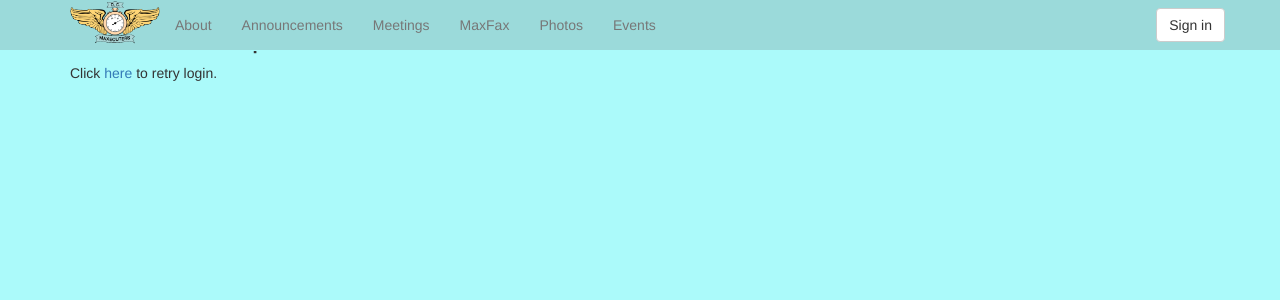
After one commit to bobm123/hobbysite, a Django app: page /accounts/invalid/ in a window 1280 px wide. The commit adds this page. Shown: the top 300 px of the page. Run offline with Django 3.2, Linux system fonts and the light colour scheme; parts of the project's set-up code (start-up, migrations or seed data) failed here and were passed over; some libraries are stand-ins or nearby versions.

Commit message:
Adds a userlogin function

```diff
--- a/hobbysite/hobbysite/urls.py
+++ b/hobbysite/hobbysite/urls.py
@@ -2,9 +2,10 @@
 from django.contrib import admin
 
 from basicpage import views as basic_views
+from hobbysite import views as hobbysite_views
+
 from events import urls as events_urls
 from newsletter import urls as newsletter_urls
-
 
 urlpatterns = [
     # Examples:
@@ -17,4 +18,11 @@
     url(r'^anno$', basic_views.anno_page, name='anno'),
     url(r'^events', include(events_urls)),
     url(r'^maxfax', include(newsletter_urls)),
+
+    url(r'^accounts/login/$', hobbysite_views.login, name='login'),
+    url(r'^accounts/auth/$', 'hobbysite.views.auth_view'),
+    url(r'^accounts/logout/$', hobbysite_views.logout, name='logout'),
+    url(r'^accounts/loggedin/$', 'hobbysite.views.loggedin'),
+    url(r'^accounts/invalid/$', 'hobbysite.views.invalid_login'),
+
 ]
--- /dev/null
+++ b/hobbysite/hobbysite/views.py
@@ -0,0 +1,38 @@
+from django.shortcuts import render_to_response
+from django.http import HttpResponseRedirect
+from django.contrib import auth
+from django.core.context_processors import csrf
+
+
+def login(request):
+  c = {'next': request.GET.get('next', '')}
+  c.update(csrf(request))
+  return render_to_response('login.html', c)
+
+
+def auth_view(request):
+  username = request.POST.get('username', '')
+  password = request.POST.get('password', '')
+  user = auth.authenticate(username=username, password=password)
+
+  if user is None:
+    return HttpResponseRedirect('/accounts/login')
+
+  auth.login(request, user)
+  if request.POST.get('next', '') != '':
+    return HttpResponseRedirect(request.POST['next'])
+  else:
+    return HttpResponseRedirect('/')
+
+
+def loggedin(request):
+  return render_to_response('loggedin.html',
+                            {'full_name': request.user.username})
+
+def invalid_login(request):
+  return render_to_response('invalid_login.html')
+
+
+def logout(request):
+  auth.logout(request)
+  return render_to_response('logout.html')
--- a/hobbysite/newsletter/templates/newsletter.html
+++ b/hobbysite/newsletter/templates/newsletter.html
@@ -20,6 +20,10 @@
 {% endblock %}
 
 {% block main_content %}
+
+    {% if user.is_authenticated %}
+    <p> Authenticated User</p>
+    {% endif %}
 
     <h3>Archive for {{ year }}</h3>
     <div class="row">
--- a/hobbysite/newsletter/views.py
+++ b/hobbysite/newsletter/views.py
@@ -1,6 +1,8 @@
 from django.shortcuts import render
 
 from newsletter.models import Newsletter
+
+from django.contrib.auth import authenticate, login
 
 
 def browse_by_year(request, year='2015'):
--- a/hobbysite/templates/base_nav.html
+++ b/hobbysite/templates/base_nav.html
@@ -1,14 +1,18 @@
 {% load staticfiles %}
-<nav class="navbar navbar-default">
-<div class="container-fluid">
+<nav class="navbar navbar-default navbar-fixed-top">
+  <div class="container">
+    <div class="level-1">
       <div class="navbar-header">
-    <!-- todo use the file tab formatting from site -->
-    <!--a class="navbar-brand" href="/"-->
+        <button type="button" class="navbar-toggle" data-toggle="collapse" data-target=".navbar-collapse">
+          <span class="icon-bar"></span>
+          <span class="icon-bar"></span>
+          <span class="icon-bar"></span>
+        </button>
         <a class="pull-left" href="/">
-      <img src="{% static 'images/MaxecuterGoldWings.gif' %}" width="100" alt="Max Logo" title="DC Maxecuters">
+          <img src="{% static 'images/MaxecuterGoldWings.gif' %}" width="90" alt="Max Logo" title="DC Maxecuters">
         </a>
       </div>
-  <div>
+      <div class="collapse navbar-collapse">
         <ul class="nav navbar-nav">
           <li {% if nbar == 'about' %}class = "active"{% endif %}><a href={% url 'about' %}>About</a></li>
           <li {% if nbar == 'anno' %}class = "active"{% endif %}><a href={% url 'anno' %}>Announcements</a></li>
@@ -17,7 +21,22 @@
           <li {% if nbar == 'photos' %}class = "active"{% endif %}><a href="#">Photos</a></li>
           <li {% if nbar == 'events' %}class = "active"{% endif %}><a href="{% url 'events' %}">Events</a></li>
         </ul>
+        {% if user.is_authenticated %}
+            <p class="navbar-btn navbar-right"><a href="{% url 'logout' %}?next={{request.path}}" class="btn btn-default">Sign out</a></p>
+        {% else %}
+            <p class="navbar-btn navbar-right"><a href="{% url 'login' %}?next={{request.path}}" class="btn btn-default">Sign in</a></p>
+        {% endif %}
     </div>
-
+    <!--div class="level-2">
+      <div class="collapse navbar-collapse">
+        <ul class="nav navbar-nav">
+          <li {% if nbar == 'caama' %}class = "active"{% endif %}><a href="#">CAAMA</a></li>
+          <li {% if nbar == 'fac' %}class = "active"{% endif %}><a href="#">FAC</a></li>
+          <li {% if nbar == 'Tips' %}class = "active"{% endif %}><a href="#">Building Tips</a></li>
+          <li {% if nbar == 'Plans' %}class = "active"{% endif %}><a href="#">Plans</a></li>
+          <li {% if nbar == 'Links' %}class = "active"{% endif %}><a href="#">Links</a></li>
+        </ul>
+      </div -->
+    </div>
   </div>
 </nav>
--- /dev/null
+++ b/hobbysite/templates/invalid_login.html
@@ -0,0 +1,8 @@
+{% extends "base.html" %}
+
+{% block main_content %}
+
+  <h2>Username or password did not match</h2>
+  <p>Click <a href="/accounts/login">here</a> to retry login.</p>
+
+{% endblock %}
```
Also changed, not shown: hobbysite/templates/loggedin.html (added, +8 -0 lines), hobbysite/templates/login.html (added, +37 -0 lines), hobbysite/templates/logout.html (added, +8 -0 lines). Lines whose indentation alone changed are shown as unchanged.
